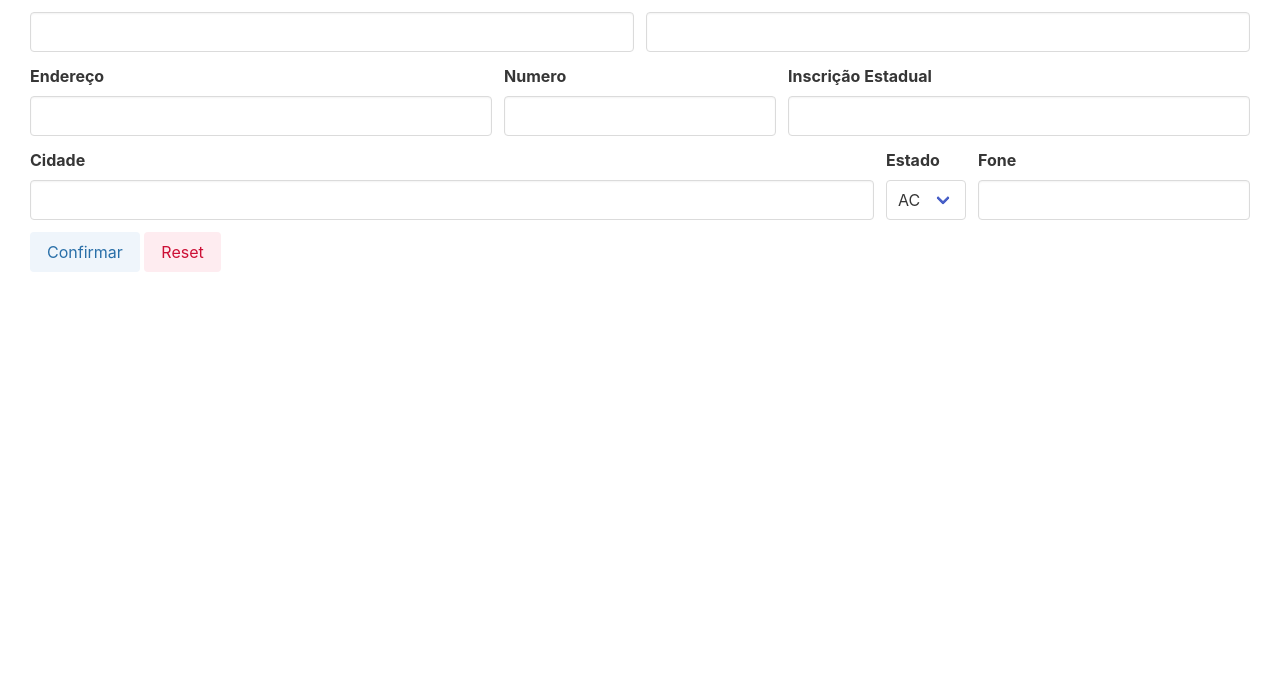
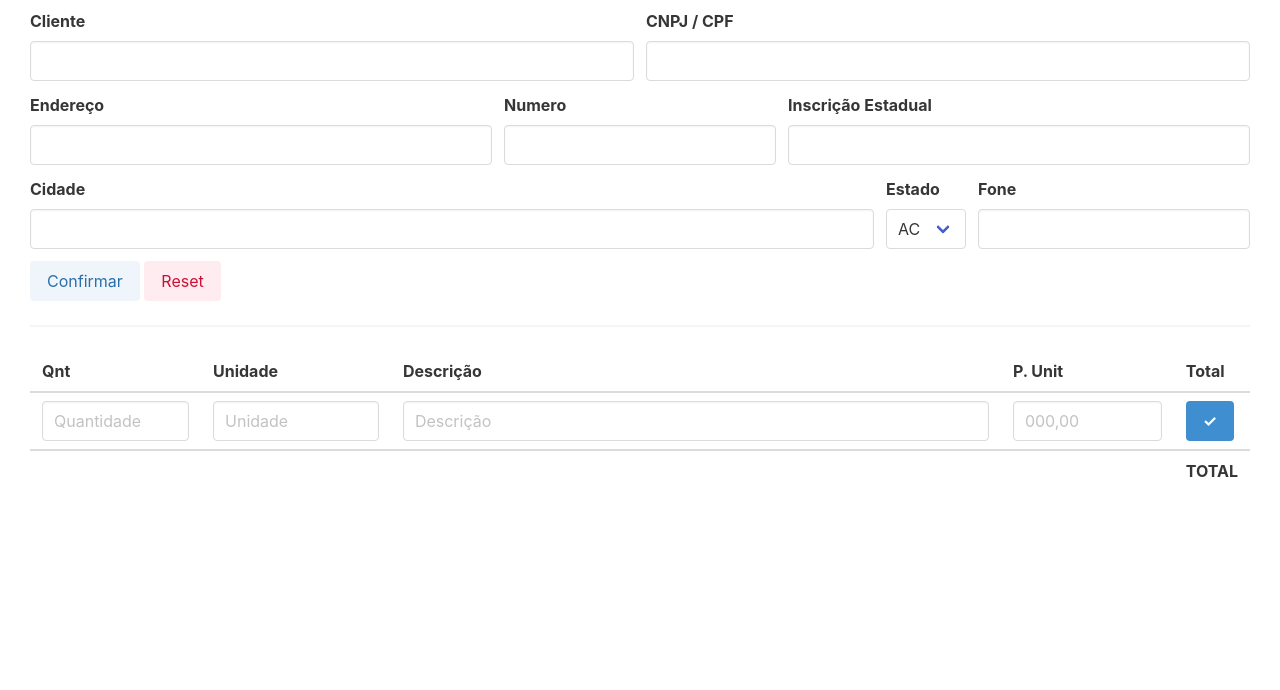
Before and after one commit to Hekxagonal/Orcamentos, an Electron app: page src/index.html in a window 1280 px wide. Shown: the part 110-800 px from the top of the page. Drawn offline with Linux system fonts and the light colour scheme.

Commit message:
Corpo do Documento Finalizado

```diff
--- a/src/index.html
+++ b/src/index.html
@@ -11,7 +11,7 @@
   <body>
     <div id="documentHead">
       <p class="title">Criar novo documento</p>
-      <p></p>
+      <p class="subtitle">Orçamento</p>
       <form id="document-head" autocomplete="off">
         <div class="field is-grouped">
           <div class="control is-expanded switch">
@@ -20,7 +20,7 @@
           </div>
 
           <div class="control is-expanded switch">
-            <label class="label">CNPJ</label>
+            <label class="label">CNPJ / CPF</label>
             <input type="text" class="input form-input" id="cnpj" />
           </div>
         </div>
@@ -51,7 +51,7 @@
           <div class="control switch">
             <label class="label">Estado</label>
             <span id="select" class="select form-input">
-              <select class='input' id="state">
+              <select class="input" id="state">
                 <option>AC</option>
                 <option>AL</option>
                 <option>AP</option>
@@ -89,14 +89,53 @@
 
         <div class="documentHeadPainel">
           <p class="control">
-            <a class="button is-light is-info" onclick='documentHead.confirm()'> Confirmar </a>
+            <a class="button is-light is-info" onclick="documentHead.confirm()">
+              Confirmar
+            </a>
 
-            <a class="button is-light is-danger" onclick="documentHead.reset()"> Reset </a>
+            <a class="button is-light is-danger" onclick="documentHead.reset()">
+              Reset
+            </a>
           </p>
-
         </div>
       </form>
     </div>
+    <hr />
+    <table class="table is-fullwidth">
+      <thead>
+        <tr>
+          <th>Qnt</th>
+          <th>Unidade</th>
+          <th width="50%">Descrição</th>
+          <th>P. Unit</th>
+          <th>Total</th>
+        </tr>
+      </thead>
+
+      <tbody id="prods"></tbody>
+
+      <tfoot>
+        <tr>
+          <th></th>
+          <th></th>
+          <th></th>
+          <th></th>
+          <th id="resultTOTAL">TOTAL</th>
+        </tr>
+      </tfoot>
+      <tfoot>
+        <tr>
+          <th><input id='qnt' type="number" class="input" placeholder="Quantidade"></th>
+          <th><input id="unit" step=".01" type="text" class="input" placeholder="Unidade"></th>
+          <th><input id="descri" type="text" class="input is-expanded" placeholder="Descrição"></th>
+          <th><input id="preco" type="text" class="input" placeholder="000,00"></th>
+          <th><a class='button is-info' onclick="documentBody.addElement()" >&#10003;</a></th>
+        </tr>
+      </tfoot>
+
+    </table>
+
+
     <script src="./scripts/classes.js"></script>
     <script src="./scripts/script.js"></script>
     <script src="../extra_modules/vue.js"></script>
--- a/src/scripts/classes.js
+++ b/src/scripts/classes.js
@@ -3,6 +3,7 @@ class DocumentHead {
     this.form = document.querySelector("#document-head");
     this.inputs = this.form.querySelectorAll("input");
     this.elSwitch = document.querySelectorAll(".switch");
+    this.mode = 0;
 
     this.cliente;
     this.cnpj;
@@ -28,22 +29,92 @@ class DocumentHead {
   }
 
   reset() {
-    for (let input of this.inputs) {
-      input.value = "";
+    if (this.mode === 0) {
+      for (let input of this.inputs) {
+        input.value = "";
+      }
+    } else {
+      location.reload();
     }
   }
 
   switch() {
     for (let el of this.elSwitch) {
       let input = el.querySelector(".input");
-      if(input.id === 'state') el.querySelector('#select').remove()
+      if (input.id === "state") el.querySelector("#select").remove();
       input.remove();
 
       let newElement = document.createElement("p");
       let textNode = document.createTextNode(input.value);
       newElement.appendChild(textNode);
       el.appendChild(newElement);
-
     }
+    this.mode = 1;
   }
 }
+
+class DocumentBody {
+  constructor() {
+    this.total = 0
+  }
+
+  addElement() {
+    let qnt = document.querySelector("#qnt").value;
+    qnt = parseFloat(qnt.replace(',', '.'))
+
+    const unit = document.querySelector("#unit");
+
+    const descri = document.querySelector("#descri");
+
+    let preco = document.querySelector("#preco").value;
+    preco = parseFloat(preco.replace(',', '.'))
+
+    const total = Number(preco) * Number(qnt);
+    this.total += total
+
+    const tbody = document.querySelector("#prods");
+
+    const values = [
+      qnt,
+      unit.value,
+      descri.value,
+      new Intl.NumberFormat("pt-BR", {
+        style: "currency",
+        currency: "BRL",
+      }).format(preco),
+      new Intl.NumberFormat("pt-BR", {
+        style: "currency",
+        currency: "BRL",
+      }).format(total),
+    ];
+
+    let documentTotal = [...values]
+    documentTotal = documentTotal.pop()
+    console.log(values, documentTotal)
+
+    const tr = document.createElement("tr");
+
+    for (let value of values) {
+      const td = document.createElement("td");
+      const textNode = document.createTextNode(value);
+      if (value === documentTotal){
+        td.classList.add('somaTOTAL')
+      }
+      td.appendChild(textNode);
+      tr.appendChild(td);
+    }
+
+    tbody.appendChild(tr);
+    this.gettotal()
+  }
+
+  gettotal(){
+
+    const thResult = document.querySelector('#resultTOTAL')
+    let value = new Intl.NumberFormat("pt-BR", {
+      style: "currency",
+      currency: "BRL",
+    }).format(this.total)
+    thResult.innerHTML = value
+  }
+}
--- a/src/scripts/script.js
+++ b/src/scripts/script.js
@@ -1 +1,2 @@
 const documentHead = new DocumentHead()
+const documentBody = new DocumentBody()
```
